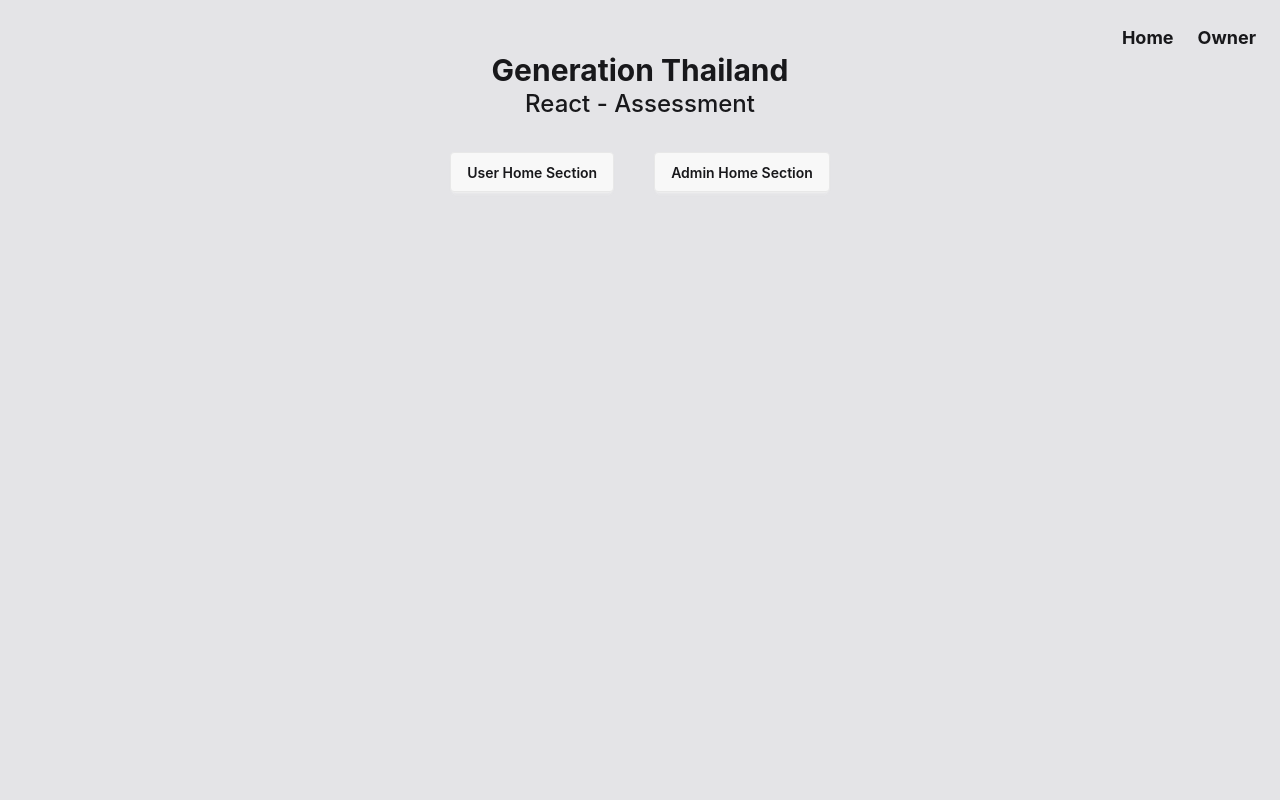
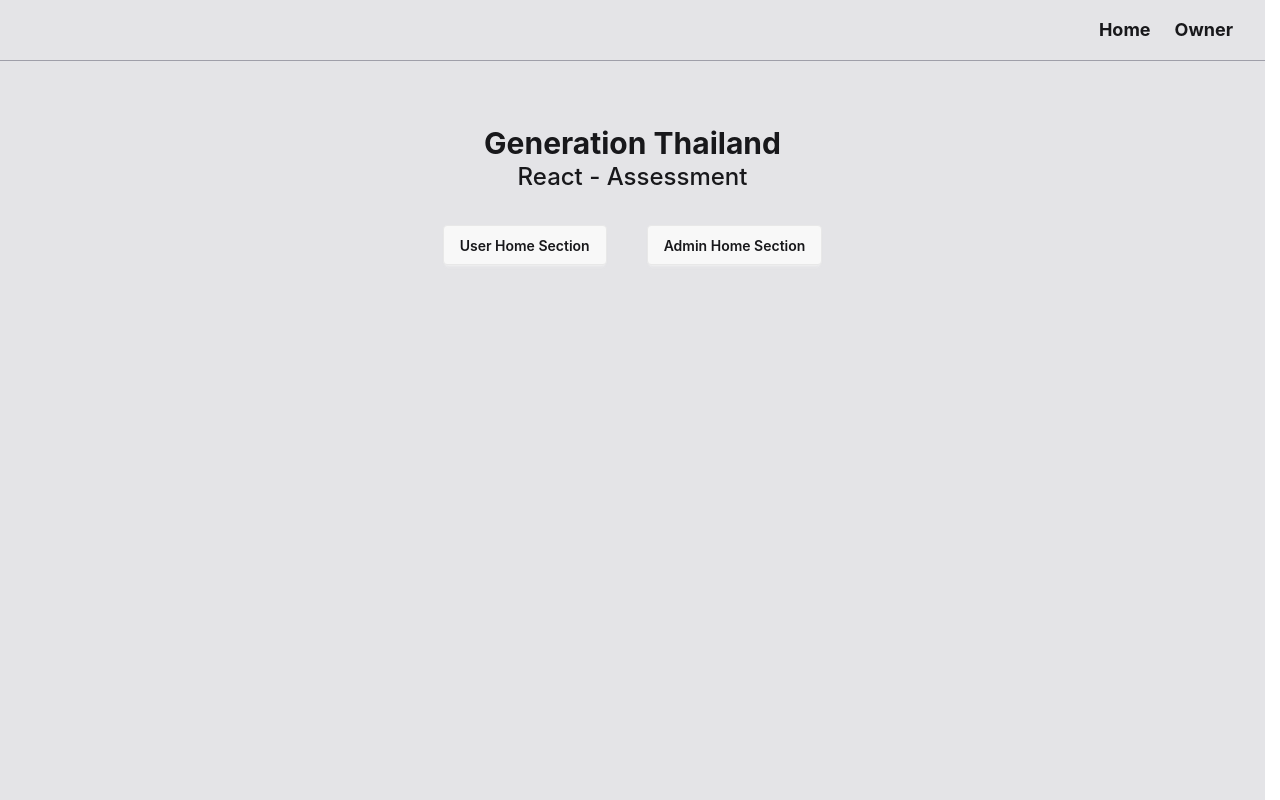
Before and after one commit to DoctorDear/JSD13-React-Assessment, a React (Vite) app: page / in a window 1280 px wide. Built offline with nearby package versions, Linux system fonts and the light colour scheme; no server answers.

Commit message:
feat: initialize app structure with navigation, dynamic view switching, and CRUD operations for member management

```diff
--- a/src/App.jsx
+++ b/src/App.jsx
@@ -71,9 +71,8 @@ const App = () => {
 
   return (
     <div className="min-h-screen w-full bg-zinc-200">
+      <Navbar setView={setView} />
       <div className="container mx-auto p-6 text-center">
-        {/* navbar  */}
-        <Navbar setView={setView} />
         {view !== "owner" && (
           <div className="text-3xl font-bold">
             <h1>Generation Thailand</h1>
--- a/src/components/Navbar.jsx
+++ b/src/components/Navbar.jsx
@@ -1,7 +1,10 @@
 const Navbar = ({ setView }) => {
   return (
     <div>
-      <nav className="flex justify-end gap-6 text-lg text-center font-bold border-b-zinc-700">
+      <nav
+        className="flex justify-end gap-6 text-lg font-bold border-b border-zinc-400 px-8 py-4 mb-10
+      "
+      >
         <button onClick={() => setView("home")}>Home</button>
         <button onClick={() => setView("owner")}>Owner</button>
       </nav>
--- a/src/index.css
+++ b/src/index.css
@@ -1,2 +1,6 @@
 @import "tailwindcss";
 @plugin "daisyui";
+
+html {
+    scrollbar-gutter: stable;
+}
```
